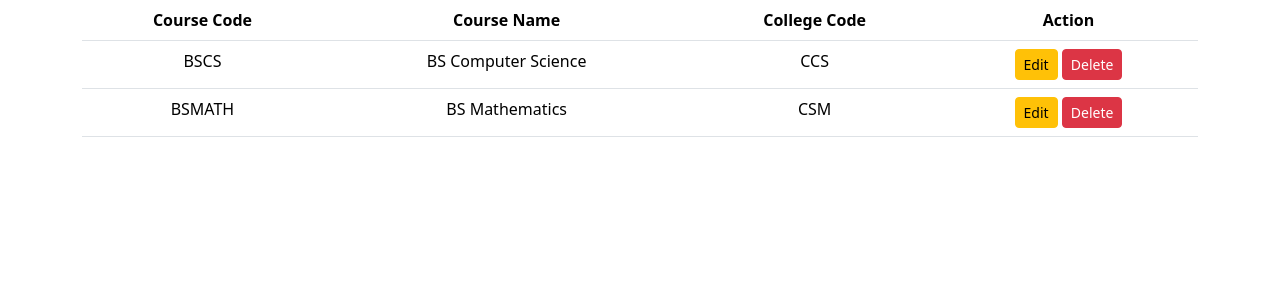
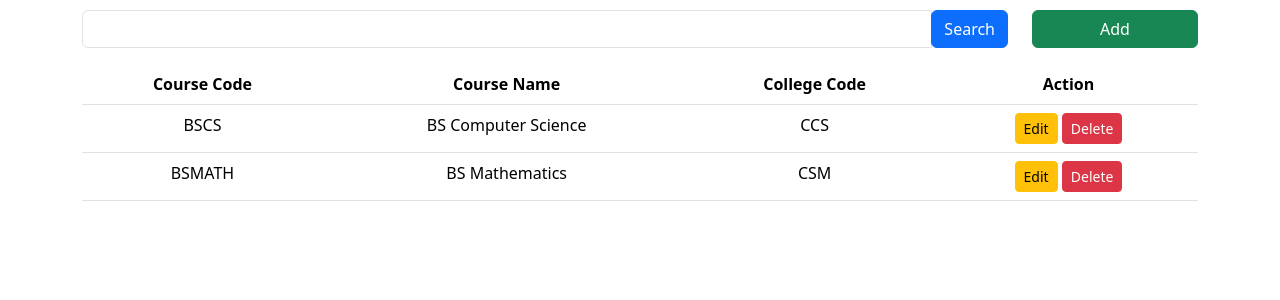
Before and after one commit to mxrkfrxncxs/SSISv3, a Flask app: page /courses/ in a window 1280 px wide. Shown: the part 70-370 px from the top of the page. Run offline with Flask 3, Linux system fonts and the light colour scheme; some libraries are stand-ins or nearby versions.

Commit message:
added search and add buttons to layout template

```diff
--- a/app/templates/layout.html
+++ b/app/templates/layout.html
@@ -6,6 +6,7 @@
     {% block content1 %}
 
     {% endblock %}
+    <link rel="stylesheet" href="https://fonts.googleapis.com/css2?family=Material+Symbols+Outlined:opsz,wght,FILL,GRAD@20..48,100..700,0..1,-50..200" />
     <link href="https://cdn.jsdelivr.net/npm/bootstrap@5.3.2/dist/css/bootstrap.min.css" rel="stylesheet" integrity="sha384-T3c6CoIi6uLrA9TneNEoa7RxnatzjcDSCmG1MXxSR1GAsXEV/Dwwykc2MPK8M2HN" crossorigin="anonymous">
   </head>
   <body>
@@ -20,6 +21,21 @@
         {% endblock %}
       </div>
     </nav>
+    <div class="container" style = "padding-top: 10px;">
+      <div class="row">
+          <div class="col-md-10">
+              <div class="input-group mb-3">
+                  <input type="text" class="form-control col-md-10">
+                  <div class="input-group-append">
+                      <button class="btn btn-primary" type="button">Search</button>
+                  </div>
+              </div>
+          </div>
+          <div class="col-md-2">
+              <button class="btn btn-success col-md-12">Add</button>
+          </div>
+      </div>
+    </div>
     {% block content2 %}
 
     {% endblock %}
```
